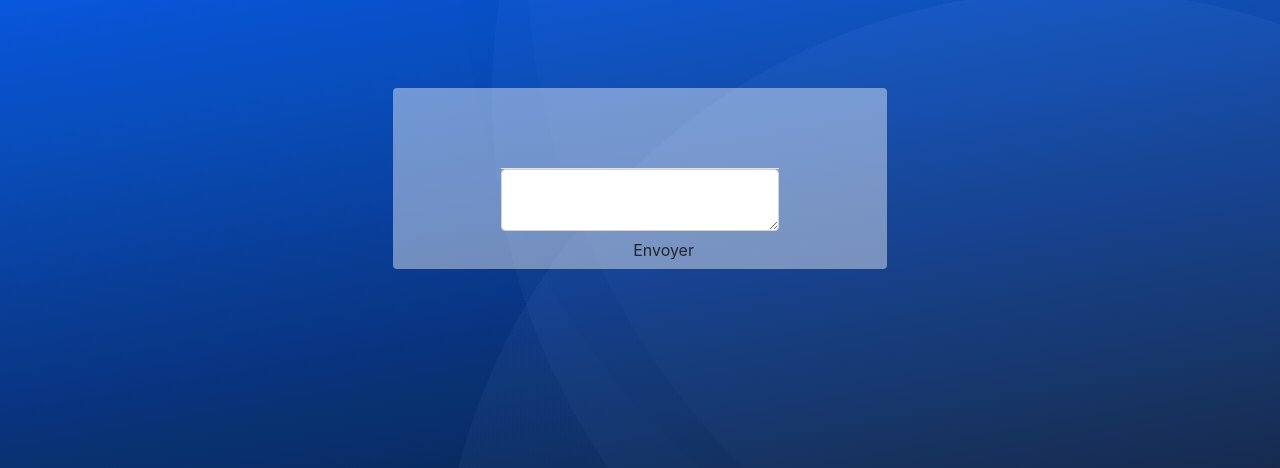
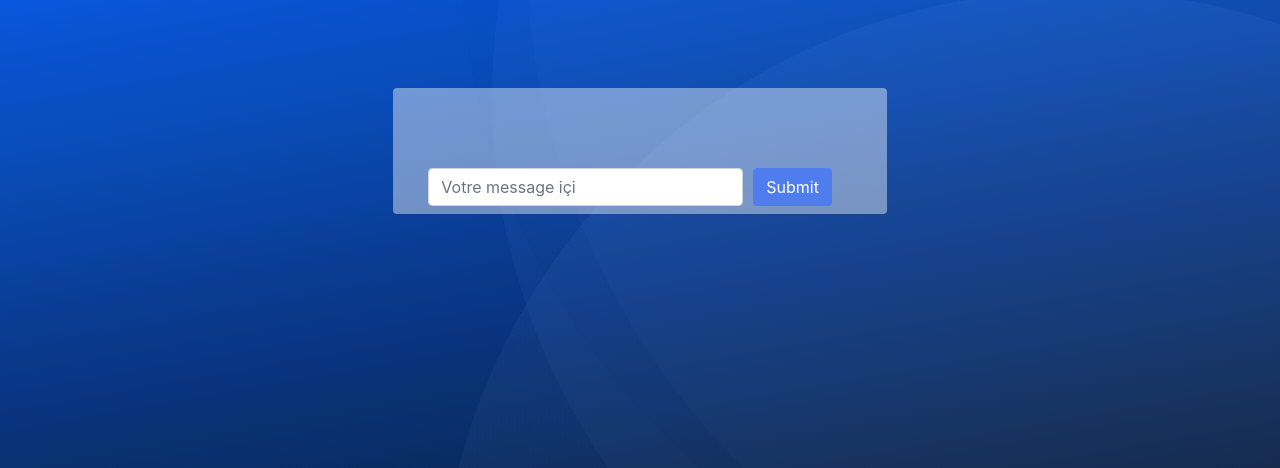
Before and after one commit to Tom-Eichelbrenner/HackatonDoctolib, a Symfony app: template templates/message/conversation.html.twig in a window 1280 px wide. Shown: the part 56-524 px from the top of the page. Run offline with Twig, Linux system fonts and the light colour scheme; the template is opened without the code that fills it, so the values that code supplies are empty; style sheets or scripts are compiled from the project's sources; some libraries are stand-ins or nearby versions.

Commit message:
messages + boite conv

```diff
--- a/assets/js/app.js
+++ b/assets/js/app.js
@@ -4,6 +4,8 @@
  * We recommend including the built version of this JavaScript file
  * (and its CSS file) in your base layout (base.html.twig).
  */
+
+
 
 require('bootstrap');
 // any CSS you import will output into a single css file (app.css in this case)
--- a/assets/scss/app.scss
+++ b/assets/scss/app.scss
@@ -4,24 +4,77 @@
 @import "~bootstrap/scss/functions";
 @import "~bootstrap/scss/variables";
 @import "~bootstrap/scss/bootstrap-grid";
+
 $theme-colors: (
-        "primary":    $primary-color,
-        "secondary":  $secondary-color,
-        "success":    $success,
-        "info":       $info,
-        "warning":    $warning,
-        "danger":     $danger,
-        "light":      $light,
-        "dark":       $dark,
+        "primary": $primary-color,
+        "secondary": $secondary-color,
+        "success": $success,
+        "info": $info,
+        "warning": $warning,
+        "danger": $danger,
+        "light": $light,
+        "dark": $dark,
 ); // Array of Bootstrap colors
-#main{
+#main {
   min-height: 84vh;
 }
 
-#msform {
-  text-align: center;
-  position: relative;
-  margin-top: 20px;
+
+
+@import url("https://fonts.googleapis.com/css?family=Raleway:400,300,600");
+
+.slider-list {
+  list-style:none;
+  overflow: hidden;
+}
+
+.slide {
+  margin: 0;
+  background-color: rgba(255, 255, 255, 0.44);
+  padding: 1.5em 1em;
+  border-bottom: 1px solid #278279 ;
+}
+
+.message {
+  white-space: nowrap;
+  overflow: hidden;
+}
+
+.subject {
+  font-weight: bold;
+  color: #000
+}
+
+
+.bubble-text {
+  background: #DEB841;
+  color: #fff;
+  padding: 7px 15px;
+  border-radius: 3px;
+  width: 350px;
+}
+
+.bubble-text::after{
+  content:"";
+  border-left:20px solid transparent;
+  border-right:20px solid transparent;
+  border-top: 20px solid #DEB841;
+  position: absolute;
+}
+.bubble-textd {
+  background: #00BD9D;
+  color: #fff;
+  padding: 7px 15px;
+  border-radius: 3px;
+  width: 350px;
+}
+
+.bubble-textd::after{
+  content:"";
+  border-left:20px solid transparent;
+  border-right:20px solid transparent;
+  border-top: 20px solid #00BD9D;
+  position: absolute;
 }
 
 #msform fieldset .form-card {
@@ -147,6 +200,7 @@ select.list-dt:focus {
   margin: 0 0 30px 0;
   overflow: hidden;
   color: lightgrey;
+
   li {
     list-style-type: none;
     width: 20%;
@@ -155,6 +209,7 @@ select.list-dt:focus {
 
 
   }
+
   li:before {
     width: 50px;
     height: 50px;
@@ -172,6 +227,7 @@ select.list-dt:focus {
     font-family: "Font Awesome\ 5 Free";
     display: inline-block;
   }
+
   li:after {
     content: '';
     width: 100%;
@@ -182,48 +238,60 @@ select.list-dt:focus {
     top: 25px;
     z-index: -1;
   }
+
   li.active {
     color: $primary-color;
   }
+
   li.active:before, li.active:after {
     background: $primary-color;
   }
+
   li#disclaimer:before {
     content: "\f05a";
   }
+
   li#contact:before {
     content: "\f1fa";
   }
+
   li#personal:before {
     content: "\f007";
   }
+
   li#pathology:before {
     content: "\f0f1";
   }
+
   li#validation:before {
     content: "\f058";
   }
 }
 
-body{
-  background: radial-gradient(circle at 99% 0%, rgba(235, 235, 235,0.03) 0%, rgba(235, 235, 235,0.03) 50%,rgba(142, 142, 142,0.03) 50%, rgba(142, 142, 142,0.03) 100%),radial-gradient(circle at 84% 89%, rgba(229, 229, 229,0.03) 0%, rgba(229, 229, 229,0.03) 50%,rgba(1, 1, 1,0.03) 50%, rgba(1, 1, 1,0.03) 100%),radial-gradient(circle at 89% 20%, rgba(219, 219, 219,0.03) 0%, rgba(219, 219, 219,0.03) 50%,rgba(38, 38, 38,0.03) 50%, rgba(38, 38, 38,0.03) 100%),radial-gradient(circle at 90% 0%, rgba(48, 48, 48,0.03) 0%, rgba(48, 48, 48,0.03) 50%,rgba(109, 109, 109,0.03) 50%, rgba(109, 109, 109,0.03) 100%),linear-gradient(170deg, rgb(0,96,255),rgb(0,0,0));}
-nav{
+body {
+  background: radial-gradient(circle at 99% 0%, rgba(235, 235, 235, 0.03) 0%, rgba(235, 235, 235, 0.03) 50%, rgba(142, 142, 142, 0.03) 50%, rgba(142, 142, 142, 0.03) 100%), radial-gradient(circle at 84% 89%, rgba(229, 229, 229, 0.03) 0%, rgba(229, 229, 229, 0.03) 50%, rgba(1, 1, 1, 0.03) 50%, rgba(1, 1, 1, 0.03) 100%), radial-gradient(circle at 89% 20%, rgba(219, 219, 219, 0.03) 0%, rgba(219, 219, 219, 0.03) 50%, rgba(38, 38, 38, 0.03) 50%, rgba(38, 38, 38, 0.03) 100%), radial-gradient(circle at 90% 0%, rgba(48, 48, 48, 0.03) 0%, rgba(48, 48, 48, 0.03) 50%, rgba(109, 109, 109, 0.03) 50%, rgba(109, 109, 109, 0.03) 100%), linear-gradient(170deg, rgb(0, 96, 255), rgb(0, 0, 0));
+}
+
+nav {
   background-color: rgba(255, 255, 255, 0.1);
 }
-footer{
+
+footer {
   background-color: #2f3234;
 }
-.dark-color{
+
+.dark-color {
   background-color: #343739;
 }
 
 @each $breakpoint in map-keys($grid-breakpoints) {
   @include media-breakpoint-up($breakpoint) {
-    .position-#{$breakpoint}-fixed{
-      position : fixed !important;
+    .position-#{$breakpoint}-fixed {
+      position: fixed !important;
       max-width: 40%;
     }
   }
 }
+
 @import "~bootstrap/scss/bootstrap";
 @import "~bootstrap-datepicker/dist/css/bootstrap-datepicker.min.css";
--- a/templates/message/conversation.html.twig
+++ b/templates/message/conversation.html.twig
@@ -9,28 +9,75 @@
     </div>
     {% for message in messages %}
     {% if message.doctor != null %}
-                <div class="ml-auto col-5">
-                    <p class="text-right">{{ message.message }}</p>
+    {% if loop.last %}
+    <div class="row mr-2">
+        {% elseif messages[loop.index].patient %}
+        <div class="row mb-5 mr-2">
+            {% else %}
+            <div class="row mr-2">
+                {% endif %}
+                <div class="bubble ml-auto">
+                    <div class="bubble-textd">
+                        <p>{{ message.message }} </p>
+                    </div>
+                </div>
+            </div>
 
+            {#    {% if messages[loop.index].doctor == null %}#}
+            {#    <div class="row mb-5 mr-2">#}
+            {#        {% else %}#}
+            {#        <div class="row mr-2">#}
+            {#            {% endif %}#}
+            {#            <div class="bubble  ml-auto">#}
+            {#                <div class="bubble-textd">#}
+            {#                    <p>{{ message.message }} </p>#}
+            {#                </div>#}
+            {#            </div>#}
+            {#        </div>#}
+            {% else %}
+            {% if loop.last %}
+            <div class="row ml-2">
+                {% elseif messages[loop.index].doctor %}
+                <div class="row mb-5 ml-2">
+                    {% else %}
+                    <div class="row ml-2">
+                        {% endif %}
+                        <div class="bubble">
+                            <div class="bubble-text">
+                                <p>{{ message.message }} </p>
                             </div>
-            {% else %}
-                <div class="mr-auto col-5">
-                    <p class="text-left">{{ message.message }}</p>
+                        </div>
                     </div>
                     {% endif %}
                     {% endfor %}
-        <form class="col-8 mx-auto" action="" method="post">
 
-            <div class="row mx-auto border-top d-flex flex-wrap">
-
-                <textarea name="message" id="message" class="form-control message"></textarea>
-                <div class="col-3 mx-auto">
-                    <button type="submit" id="submit" class="btn btn-action" name="submit">Envoyer</button>
+                    <form action="" method="post" class="mt-3 col-12">
+                        <div class="form-row align-items-center mx-auto">
+                            <div class="col-9 mx-auto">
+                                <label class="sr-only" for="inlineFormInput">Name</label>
+                                <input type="text" class="form-control col-12 mb-2" id="inlineFormInput" name="message" placeholder="Votre message içi">
                             </div>
 
+                            <div class="col-3">
+                                <button type="submit" class="btn btn-primary mb-2" name="submit">Submit</button>
+                            </div>
                         </div>
                     </form>
+                    {#                    <form class="col-8 mx-auto" action="" method="post">#}
+
+                    {#                        <div class="row mx-auto border-top d-flex flex-wrap">#}
+
+                    {#                            <textarea name="message" id="message" class="form-control message"></textarea>#}
+                    {#                            <div class="col-3 mx-auto">#}
+                    {#                                <button type="submit" id="submit" class="btn btn-action" name="submit">Envoyer</button>#}
+                    {#                            </div>#}
+
+                    {#                        </div>#}
+                    {#                    </form>#}
 
                 </div>
-
+            </div>
+        </div>
+    </div>
+</div>
                 {% endblock %}
```
Also changed, not shown: templates/message/indexdoctor.html.twig (+18 -14 lines), templates/message/indexpatient.html.twig (+18 -16 lines). Lines whose indentation alone changed are shown as unchanged.
